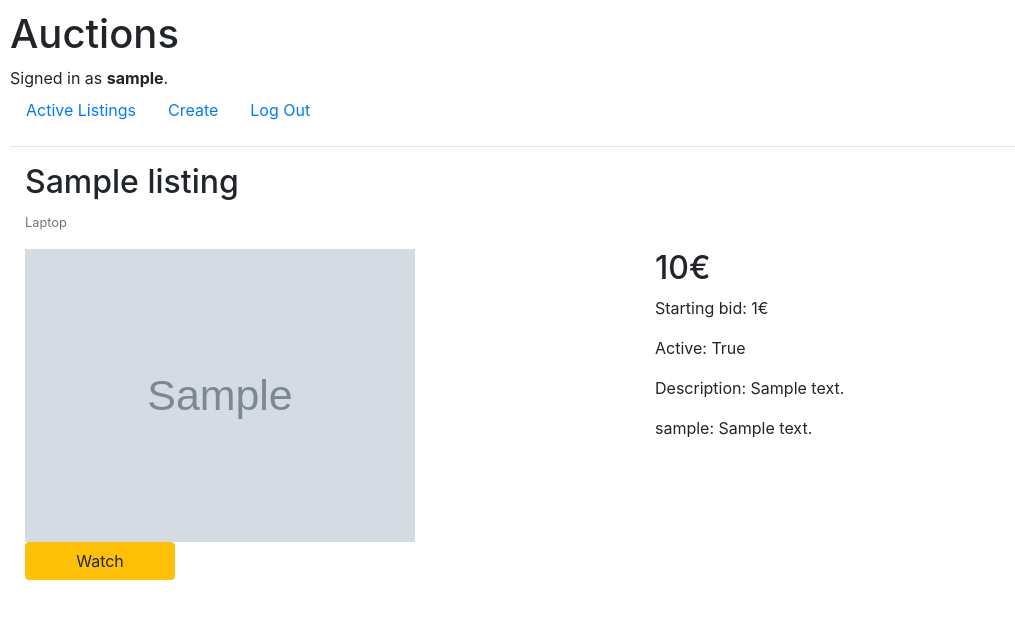
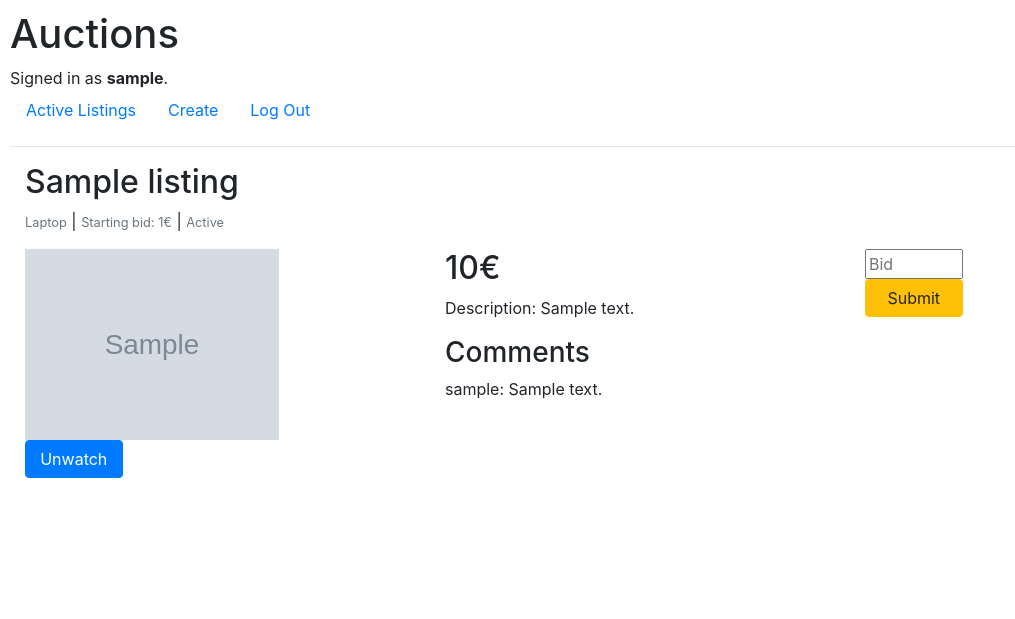
Before and after one commit to florestankorp/CS50W-project2-NEW, a Django app: page /listing/1 in a window 1280 px wide. Shown: the top 619 px of the page, without its empty margins (0-1015 px from the left). Run offline with Django 3.2, Linux system fonts and the light colour scheme; a user stored in the database is signed in; tables that the repository leaves empty hold one stand-in row (values such as "Sample post"); grey boxes marked "Sample" are stand-in pictures; some libraries are stand-ins or nearby versions.

Commit message:
started work on bidding

```diff
--- a/auctions/templates/auctions/listing.html
+++ b/auctions/templates/auctions/listing.html
@@ -2,7 +2,17 @@
 {% block body %}
 <div class="container-fluid">
     <h2>{{listing.title}}</h2>
-    <p class="card-text"><small class="text-muted">{{listing.get_category_display}}</small></p>
+    <p class="card-text">
+        <small class="text-muted">{{listing.get_category_display}}</small> |
+        <small class="text-muted">Starting bid: {{listing.starting_bid}}€</small> |
+        <small class="text-muted">
+            {% if listing.active %}
+            Active
+            {% else %}
+            Closed
+            {% endif %}
+        </small>
+    </p>
     <div class="row">
         <div class="col-sm">
             <img src="{{listing.image_url}}"
@@ -15,22 +25,21 @@
                 {% if is_watched %}
                 <button type="submit"
                         class="btn btn-primary"
-                        value={{listing.pk}}
-                        name={{listing.pk}}>Unwatch</button>
+                        value=watch
+                        name=watch>Unwatch</button>
                 {% else %}
                 <button type="submit"
                         class="btn btn-warning"
-                        value={{listing.pk}}
-                        name={{listing.pk}}>Watch</button>
+                        value=watch
+                        name=watch>Watch</button>
                 {% endif %}
             </form> {% endif %}
         </div>
         <div class="col-sm">
             <h2>{{listing.price}}€</h2>
-            <p>Starting bid: {{listing.starting_bid}}€</p>
-            <p>Active: {{listing.active}}</p>
             <p>Description: {{listing.description}}</p>
             <div>
+                <h3>Comments</h3>
                 {% for comment in comments %}
                 <p>{{ comment.user }}: {{ comment.content }}</p>
                 {% empty %}
@@ -38,6 +47,19 @@
                 {% endfor %}
             </div>
         </div>
+        <div class="col-sm">
+            {% if request.user.is_authenticated %}
+            <form action="{% url 'auctions:listing' listing.pk %}"
+                  method="post">
+                {% csrf_token %}
+
+                <input type="number"
+                       name="bid"
+                       placeholder="Bid">
+                <input type="submit"
+                       class="btn btn-warning" />
+                {% endif %}
+        </div>
     </div>
 </div>
 {% endblock %}
--- a/auctions/views.py
+++ b/auctions/views.py
@@ -104,28 +104,49 @@ def listing(request, listing_id):
     listing = Listing.objects.all().filter(pk=listing_id)
     comments = Comment.objects.all().filter(listing=listing[0])
 
-    if request.method == "POST" and request.user.is_authenticated:
+    if request.user.is_authenticated:
         user = User.objects.get(username=request.user)
 
-        try:
-            watch_list = Watchlist.objects.get(user=user)
-            pass
-        except Exception:
-            watch_list = Watchlist()
-            watch_list.user = user
-            watch_list.save()
-            pass
+        if request.method == "POST":
+            if "watch" in request.POST:
+                toggle_watched(user, listing)
+                return HttpResponseRedirect(reverse("auctions:listing", kwargs={"listing_id": listing_id}))
+
+            if "bid" in request.POST and not request.POST["bid"] == "":
+                bid = int(request.POST["bid"])
+                place_bid(user, bid, listing)
+                return HttpResponseRedirect(reverse("auctions:listing", kwargs={"listing_id": listing_id}))
 
         listing_in_watchlist = Watchlist.objects.filter(user=user, listing=listing[0])
         is_watched = bool(listing_in_watchlist)
 
-        if is_watched:
-            watch_list.listing.remove(Listing.objects.get(pk=listing_id))
-            is_watched = False
-        else:
-            watch_list.listing.add(Listing.objects.get(pk=listing_id))
-            is_watched = True
-
     return render(
         request, "auctions/listing.html", {"listing": listing[0], "comments": comments, "is_watched": is_watched}
     )
+
+
+def toggle_watched(user, listing):
+    try:
+        watch_list = Watchlist.objects.get(user=user)
+        pass
+    except Exception:
+        watch_list = Watchlist()
+        watch_list.user = user
+        watch_list.save()
+        pass
+
+    listing_in_watchlist = Watchlist.objects.filter(user=user, listing=listing[0])
+    is_watched = bool(listing_in_watchlist)
+
+    if is_watched:
+        watch_list.listing.remove(Listing.objects.get(pk=listing[0].pk))
+    else:
+        watch_list.listing.add(Listing.objects.get(pk=listing[0].pk))
+
+
+def place_bid(user, bid, listing):
+    fetched_listing = Listing.objects.get(pk=listing[0].pk)
+
+    if bid > fetched_listing.price:
+        fetched_listing.price = bid
+        fetched_listing.save()
```
